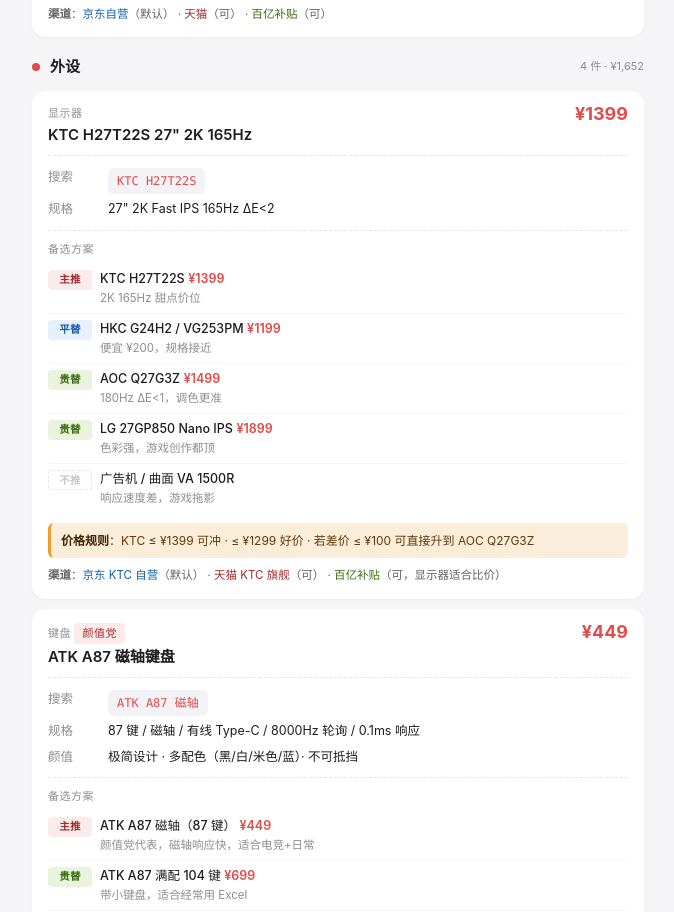
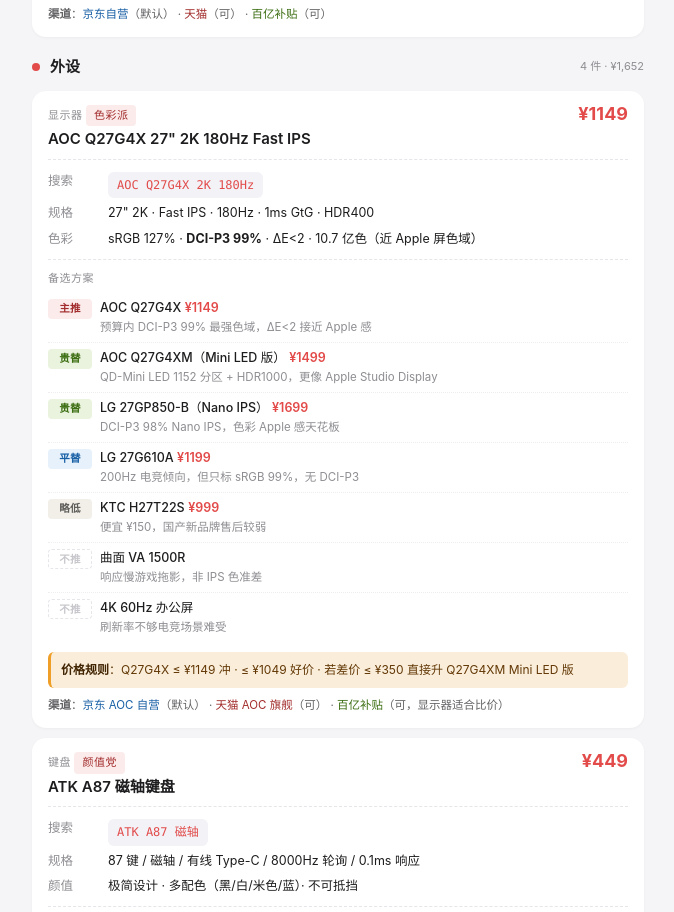
Before and after one commit to wangshy68/618-list, a plain HTML site: page index.html in a window 1280 px wide. Shown: the part 5076-5988 px from the top of the page, without its empty margins (302-976 px from the left). Drawn offline with Linux system fonts and the light colour scheme.

Commit message:
feat: 显示器切换为 AOC Q27G4X ¥1149（DCI-P3 99% + ΔE<2，Apple 感色域最强）
- 原清单 KTC H27T22S → AOC Q27G4X
- sy 评估了 LG 27G610A ¥1199 后发现只标 sRGB 99%，换 AOC 选 DCI-P3 99%
- 备选保留：Mini LED 版 Q27G4XM ¥1499、LG 27GP850-B ¥1699
- 3 年 AOC 官方保修，京东自营
- sy 原希望 ΔE<1 但此预算不可能达到专业监视器级，ΔE<2 已肉眼无感

```diff
--- a/index.html
+++ b/index.html
@@ -410,27 +410,30 @@
   <div class="card">
     <div class="card-head">
       <div>
-        <div class="label">显示器</div>
-        <div class="name">KTC H27T22S 27" 2K 165Hz</div>
+        <div class="label">显示器 <span class="badge b-hot">色彩派</span></div>
+        <div class="name">AOC Q27G4X 27" 2K 180Hz Fast IPS</div>
       </div>
-      <div class="price">¥1399</div>
+      <div class="price">¥1149</div>
     </div>
     <div class="meta">
-      <div class="row"><span class="k">搜索</span><span class="v"><span class="search">KTC H27T22S</span></span></div>
-      <div class="row"><span class="k">规格</span><span class="v">27" 2K Fast IPS 165Hz ΔE&lt;2</span></div>
+      <div class="row"><span class="k">搜索</span><span class="v"><span class="search">AOC Q27G4X 2K 180Hz</span></span></div>
+      <div class="row"><span class="k">规格</span><span class="v">27" 2K · Fast IPS · 180Hz · 1ms GtG · HDR400</span></div>
+      <div class="row"><span class="k">色彩</span><span class="v">sRGB 127% · <b>DCI-P3 99%</b> · ΔE&lt;2 · 10.7 亿色（近 Apple 屏色域）</span></div>
     </div>
     <div class="alts">
       <div class="alts-title">备选方案</div>
-      <div class="alt-item"><span class="tag tag-main">主推</span><div class="body"><span class="n">KTC H27T22S</span> <span class="p">¥1399</span><div class="note">2K 165Hz 甜点价位</div></div></div>
-      <div class="alt-item"><span class="tag tag-eq">平替</span><div class="body"><span class="n">HKC G24H2 / VG253PM</span> <span class="p">¥1199</span><div class="note">便宜 ¥200，规格接近</div></div></div>
-      <div class="alt-item"><span class="tag tag-up">贵替</span><div class="body"><span class="n">AOC Q27G3Z</span> <span class="p">¥1499</span><div class="note">180Hz ΔE&lt;1，调色更准</div></div></div>
-      <div class="alt-item"><span class="tag tag-up">贵替</span><div class="body"><span class="n">LG 27GP850 Nano IPS</span> <span class="p">¥1899</span><div class="note">色彩强，游戏创作都顶</div></div></div>
-      <div class="alt-item"><span class="tag tag-no">不推</span><div class="body"><span class="n">广告机 / 曲面 VA 1500R</span><div class="note">响应速度差，游戏拖影</div></div></div>
+      <div class="alt-item"><span class="tag tag-main">主推</span><div class="body"><span class="n">AOC Q27G4X</span> <span class="p">¥1149</span><div class="note">预算内 DCI-P3 99% 最强色域，ΔE&lt;2 接近 Apple 感</div></div></div>
+      <div class="alt-item"><span class="tag tag-up">贵替</span><div class="body"><span class="n">AOC Q27G4XM（Mini LED 版）</span> <span class="p">¥1499</span><div class="note">QD-Mini LED 1152 分区 + HDR1000，更像 Apple Studio Display</div></div></div>
+      <div class="alt-item"><span class="tag tag-up">贵替</span><div class="body"><span class="n">LG 27GP850-B（Nano IPS）</span> <span class="p">¥1699</span><div class="note">DCI-P3 98% Nano IPS，色彩 Apple 感天花板</div></div></div>
+      <div class="alt-item"><span class="tag tag-eq">平替</span><div class="body"><span class="n">LG 27G610A</span> <span class="p">¥1199</span><div class="note">200Hz 电竞倾向，但只标 sRGB 99%，无 DCI-P3</div></div></div>
+      <div class="alt-item"><span class="tag tag-down">略低</span><div class="body"><span class="n">KTC H27T22S</span> <span class="p">¥999</span><div class="note">便宜 ¥150，国产新品牌售后较弱</div></div></div>
+      <div class="alt-item"><span class="tag tag-no">不推</span><div class="body"><span class="n">曲面 VA 1500R</span><div class="note">响应慢游戏拖影，非 IPS 色准差</div></div></div>
+      <div class="alt-item"><span class="tag tag-no">不推</span><div class="body"><span class="n">4K 60Hz 办公屏</span><div class="note">刷新率不够电竞场景难受</div></div></div>
     </div>
-    <div class="rule"><b>价格规则</b>：KTC ≤ ¥1399 可冲 · ≤ ¥1299 好价 · 若差价 ≤ ¥100 可直接升到 AOC Q27G3Z</div>
+    <div class="rule"><b>价格规则</b>：Q27G4X ≤ ¥1149 冲 · ≤ ¥1049 好价 · 若差价 ≤ ¥350 直接升 Q27G4XM Mini LED 版</div>
     <div class="chan">
-      <b>渠道</b>：<span class="c-jd">京东 KTC 自营</span>（默认） ·
-      <span class="c-tm">天猫 KTC 旗舰</span>（可） ·
+      <b>渠道</b>：<span class="c-jd">京东 AOC 自营</span>（默认） ·
+      <span class="c-tm">天猫 AOC 旗舰</span>（可） ·
       <span class="c-pdd">百亿补贴</span>（可，显示器适合比价）
     </div>
   </div>
```
